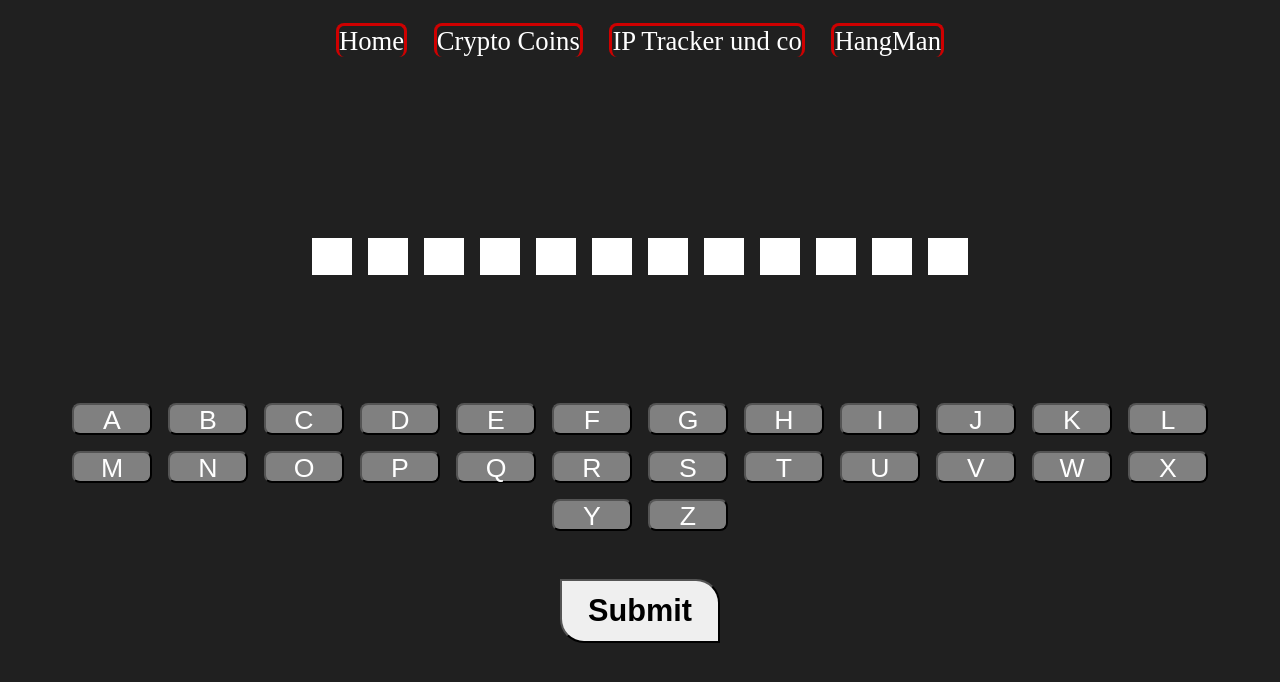
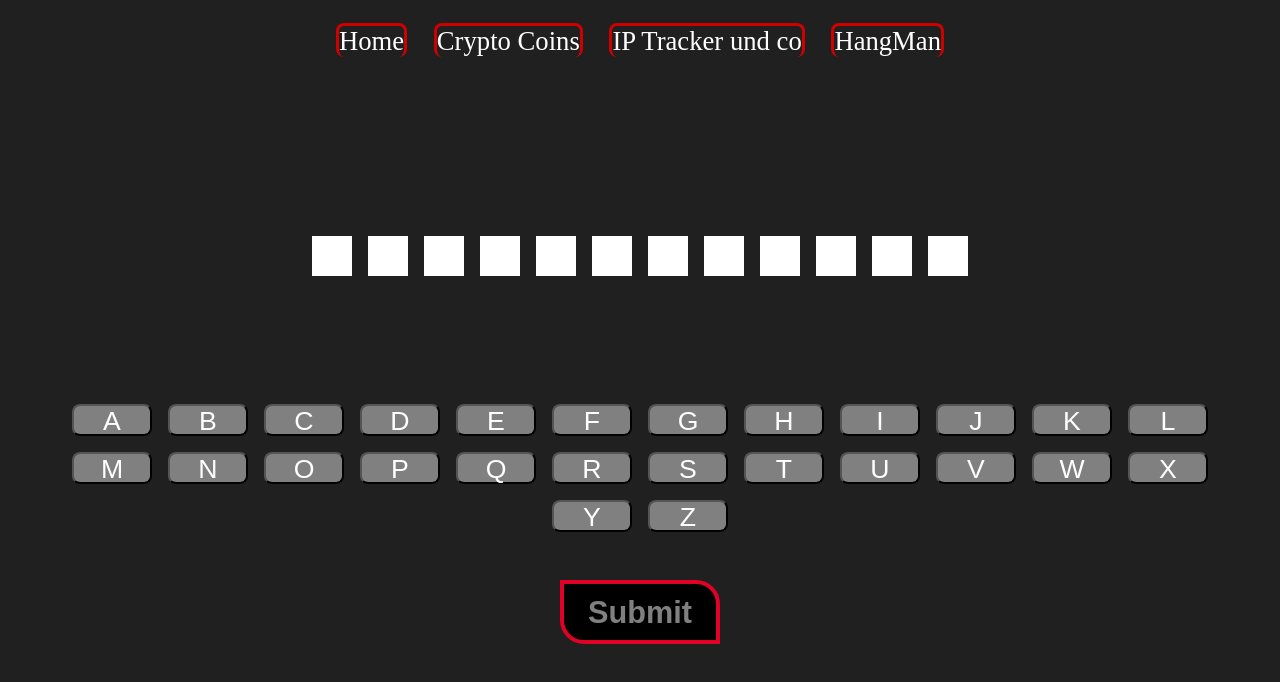
Before and after one commit to NamlidN/AllAPI, a React (Create React App) app: page /HangMan in a window 1280 px wide. Both pictures are taken after a click on the button "Start Game". Shown: the top 682 px of the page. Built offline with nearby package versions, Linux system fonts and the light colour scheme.

Commit message:
HangManFunctionFinish...

```diff
--- a/src/Pages/HangMan/HangMan.css
+++ b/src/Pages/HangMan/HangMan.css
@@ -21,10 +21,14 @@
     font-size: 23pt;
     font-weight: bolder;
     border-radius: 0 1.5rem 0 1.5rem;
-
+    border: 4px solid hsl(0, 100%, 50%);
+    color: gray;
+    background-color: black;
+    animation: rainbowHang 1.5s infinite alternate;
 }
-#textHang h1{
+.HangH1{
     width: 2.5rem;
+    height: 2.5rem;
 text-align: center;
 background-color: rgb(255, 255, 255);
 }
@@ -48,6 +52,11 @@ background-color: rgb(255, 255, 255);
     color: white;
 
 }
+
+@keyframes rainbowHang {
+    0% {border-color: hsl(0, 100%, 50%);}
+    100% {border-color: hsl(255, 100%, 50%);}
+  }
 #StartBTNHang{
     display: flex;
     justify-content: center;
@@ -56,9 +65,11 @@ background-color: rgb(255, 255, 255);
     width: 10rem;
     font-size: 23pt;
     font-weight: bolder;
-    border-radius:  2.5rem  0 .5rem 1rem;
+    border-radius:  1rem;
     background-color: rgb(0, 0, 0);
     color: rgb(140, 136, 136);
+    border: 4px solid hsl(0, 100%, 50%);
+    animation: rainbowHang 1.5s infinite alternate;
 }
 .inputContainerHang{
     width: 100%;
--- a/src/Pages/HangMan/HangMan.js
+++ b/src/Pages/HangMan/HangMan.js
@@ -35,7 +35,7 @@ export default function HangMan() {
   let Wort = wort.toUpperCase();
   let textDiv;
   let letterDiv;
-function Start() {
+function StartHang() {
     textDiv = document.getElementById("textHang");
     let StartBtn = document.getElementById("StartBTNHang");
     let TContainer = document.getElementById("TastenContainerHang");
@@ -43,14 +43,25 @@ function Start() {
     StartBtn.style.display = "none";
     for (let i = 0; i < Wort.length; i++) {
     letterDiv = document.createElement("h1");
+    letterDiv.setAttribute('id', Wort.charAt(i) )
+    letterDiv.classList.add("HangH1")
     letterDiv.textContent = Wort.charAt(i);
     textDiv.appendChild(letterDiv);
     }
 }
+function SubHang(){
+        let HangH1 = document.querySelectorAll('#'+Buchstabe)
+        console.log(HangH1)
+        for (let i = 0; i < HangH1.length; i++) {
+            const RichtigHang = HangH1[i];
+            RichtigHang.classList.add("SolvedHang")
+        }
+}
 return (
     <span className="HangManPage">
-    <span id="textHang"></span>
-    <button id="StartBTNHang" onClick={Start}>
+    <span id="textHang">
+    </span>
+    <button id="StartBTNHang" onClick={StartHang}>
         Start Game
     </button>
     <span className="inputContainerHang" id="TastenContainerHang">
@@ -58,27 +69,17 @@ return (
         <span className="TastenContainerHang" >
         {Tastatur.map((tasten, i) => {
             return (
-            <button
-                key={i}
-                className="TastenHang"
-                onClick={() => {
+            <button key={i} className="TastenHang" onClick={() => {
                 setBuchstabe(tasten.toUpperCase());
-                }}>
-                {tasten}
-            </button>
+                }}>{tasten}</button>
             );
         })}
         </span>
-        <button id="hangman">Submit</button>
+        <button id="hangman" onClick={SubHang}>Submit</button>
     </span>
     </span>
 );
 }
-//TODO Funktion die den buchstaben mit denm wort überprüft und den jeweiligen buschstaben aufedckt
-
 //! Hangman animation
-
-//? viel spas zukunfts dilman <3
-
-
+//? viel spas zukunfts dilman <3 Danke viel spaß mit der animation hahaha <3
 //!  opacity animation mit classLIst ADD atadt display none
--- a/src/Pages/IP/IP.css
+++ b/src/Pages/IP/IP.css
@@ -14,6 +14,7 @@ width: 39rem !important;
 overflow: scroll;
 right: 0;
 font-size: 20pt;
+text-align: right;
 }
 .LongIPContainer{
     position: relative;
```
